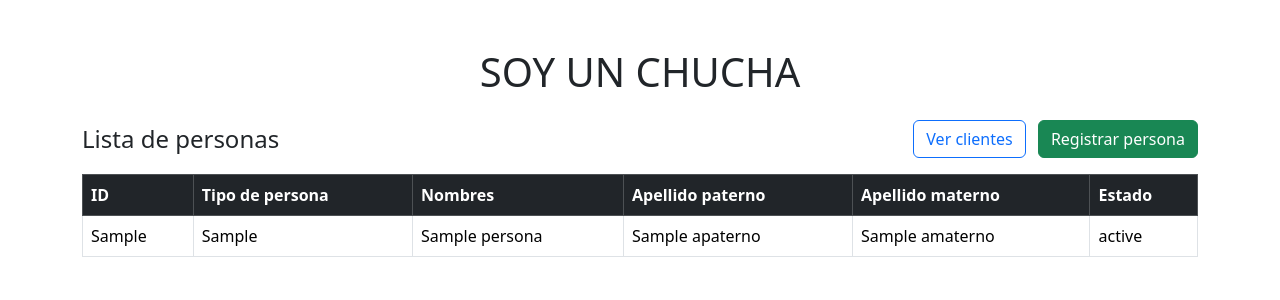
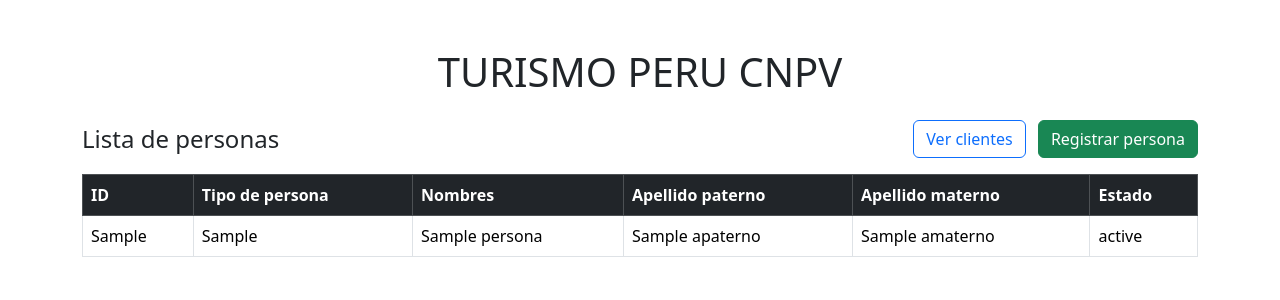
Before and after one commit to cheferpolo/TurismoPeru_2026, a Flask app: template templates/index.html in a window 1280 px wide. Shown: the top 300 px of the page. Run offline with Flask 3, Linux system fonts and the light colour scheme; the template is opened without the code that fills it: most values are stand-ins (such as "Sample title", 1, 10 or a date in 2020).

```diff
--- a/templates/index.html
+++ b/templates/index.html
@@ -11,7 +11,7 @@
 </head>
 <body>
     <main class="container mt-5">
-        <h1 class="text-center mb-4">SOY UN CHUCHA</h1>
+        <h1 class="text-center mb-4">TURISMO PERU CNPV</h1>
 
         <div class="d-flex justify-content-between align-items-center mb-3">
     <h2 class="h4 mb-0">Lista de personas</h2>
```
